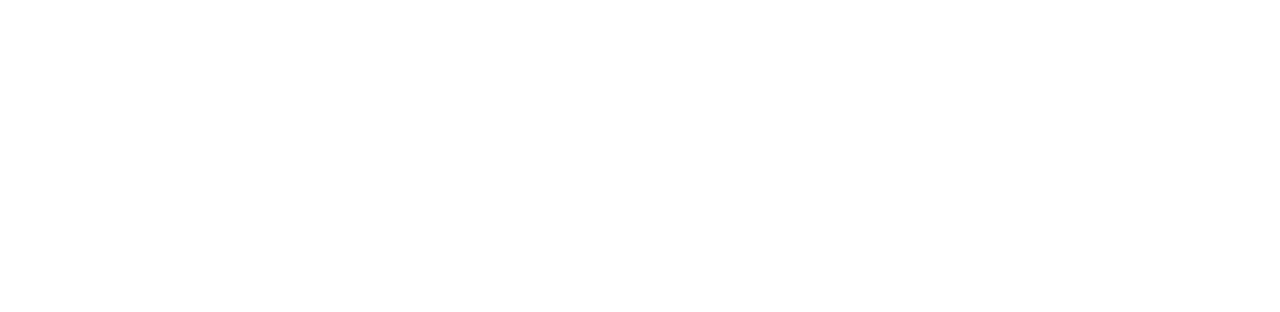
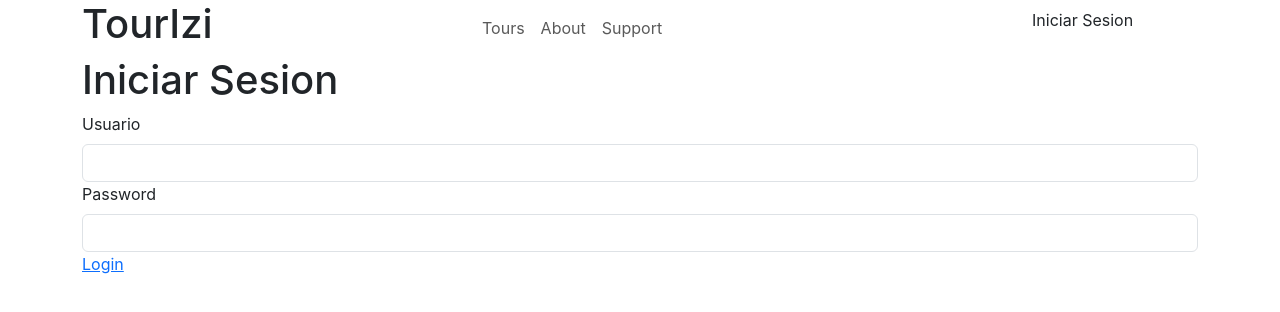
Before and after one commit to JPDPH/ing_software_2, a React (Create React App) app: page /sesion in a window 1280 px wide. Before the commit this address had no page. Shown: the top 312 px of the page. Built offline with nearby package versions, Linux system fonts and the light colour scheme.

Commit message:
actualizar

```diff
--- /dev/null
+++ b/src/Pages/BarraGuia.js
@@ -0,0 +1,15 @@
+const BarraGuia = () => {
+    return(
+        <div class="container">
+            <div className="row">
+
+                <div className="col-4">
+                    <h1>TourIzi</h1>
+                </div>
+
+            </div>
+        </div>
+    );
+}
+
+export default BarraGuia;
--- /dev/null
+++ b/src/Pages/BarraNavega.js
@@ -0,0 +1,44 @@
+
+const BarraNavega = () => {
+    return(
+        <div class="container">
+            <div className="row">
+
+                <div className="col-4">
+                    <h1>TourIzi</h1>
+                </div>
+
+                <div className="col-6">
+                    <nav class="navbar navbar-expand-lg" >
+                        <div class="container-fluid">
+                            <div>
+                                <ul class="navbar-nav">
+                                    <li class="nav-item">
+                                        <a class="nav-link" aria-current="page" href="/">Tours</a>
+                                    </li>
+                                    <li class="nav-item">
+                                        <a class="nav-link" href="#">About</a>
+                                    </li>
+                                    <li class="nav-item">
+                                        <a class="nav-link" href="/guia">Support</a>
+                                    </li>
+                                </ul>
+                            </div>
+                        </div>
+                    </nav>
+                </div>
+
+                <div className="col-2">
+                    <ul class="navbar-nav">
+                        <li class="nav-item">
+                            <a class="nav-link" href="/sesion">Iniciar Sesion</a>
+                        </li>
+                    </ul>
+                </div>
+
+            </div>
+        </div>
+    );
+}
+
+export default BarraNavega;
--- /dev/null
+++ b/src/Pages/Clientes.js
@@ -0,0 +1,39 @@
+
+
+const Clientes = () =>{
+    return(
+        <div>
+            <div className="container">
+                <div className="row">
+                    <div className="col-sm-12 col-md-3 col-lg-3 col-xl-3">
+                    <img src="https://definicion.de/wp-content/uploads/2019/07/perfil-de-usuario.png" className="img-fluid" alt="Image" />
+                    </div>
+                    <div className="col-sm-12 col-md-6 col-lg-6 col-xl-6 shadow">
+                        <h1 className="display-7">Viaja Tumbes</h1>
+                        <h5>Informacion del Cliente:</h5>
+                        <p className="text-justify">
+                            Nombre: Ana Maria
+                        </p>
+                        <p className="text-justify">
+                            Apellidos: Aquino Diaz
+                        </p>
+                        <p className="text-justify">
+                            Número: 908767121
+                        </p>
+                        <p className="text-justify">
+                            Cantidad de Personas: 2
+                        </p>
+                        <p className="text-justify">
+                            Horario: 07:00 a 18:00
+                        </p>
+                    </div>
+                </div>
+                <br />
+
+            </div>
+        </div>
+    );
+
+}
+
+export default Clientes;
--- /dev/null
+++ b/src/Pages/ListaViajes.js
@@ -0,0 +1,49 @@
+import "./css/style.css"
+
+const Lista = () => {
+    return(
+        <div>
+            <div className="container">
+                <div className="row">
+                    <div className="col-sm-12 col-md-3 col-lg-3 col-xl-3 shadow">
+                        <img src="https://definicion.de/wp-content/uploads/2019/07/perfil-de-usuario.png" className="img-fluid" alt="Image" />
+                    </div>
+                    <div className="col-sm-12 col-md-3 col-lg-3 col-xl-3 shadow">
+                        <h1 className="display-7">Viaja Tumbes</h1>
+                        <h5>Informacion del Guia:</h5>
+                        <p className="text-justify">
+                            Nombre: Juan Carlos
+                        </p>
+                        <p className="text-justify">
+                            Apellidos: Espinoza Gutierrez
+                        </p>
+                        <p className="text-justify">
+                            Número: 987654321
+                        </p>
+                        <p className="text-justify">
+                            Calificacion: ⭐⭐⭐⭐⭐
+                        </p>
+                    </div>
+                    <div className="col-sm-12 col-md-6 col-lg-6 col-xl-6 shadow">
+                        <h1 className="display-7">Informacion del Servicio</h1>
+                        <p className="text-justify">
+                            El recorrido comienza de:
+                        </p>
+                        <p className="text-justify">
+                            Punto A - Punto B - Punto C - Punto A - Punto B - Punto C - Punto A - Punto B - Punto C
+                            Punto A - Punto B - Punto C - Punto B - Punto A - Punto B - Punto C - Punto A - Punto B
+                        </p>
+                        <p>Max. Cantidad de personas: 5</p>
+                        <p>Tipo de Vehiculo: Camioneta</p>
+                        <p>Horario: 07:00 a 18:00</p>
+                    </div>
+                </div>
+                <br />
+            </div>
+        </div>
+
+    );
+}
+
+
+export default Lista;
--- /dev/null
+++ b/src/Pages/PantallaGuia.js
@@ -0,0 +1,22 @@
+import BarraGuia from "./BarraGuia";
+import Clientes from "./Clientes";
+
+const PGuia = () =>{
+    return(
+        <div>
+            <BarraGuia></BarraGuia>
+            <div>
+                <Clientes></Clientes>
+                <Clientes></Clientes>
+                <Clientes></Clientes>
+                <Clientes></Clientes>
+                <Clientes></Clientes>
+                <Clientes></Clientes>
+            </div>
+        </div>
+
+    );
+
+}
+
+export default PGuia;
--- /dev/null
+++ b/src/Pages/PantallaPrincipal.js
@@ -0,0 +1,19 @@
+import BarraNavega from "./BarraNavega";
+import Lista from "./ListaViajes";
+
+const PPrincipal = () => {
+    return(
+        <div>
+            <BarraNavega></BarraNavega>
+            <div className="container">
+                <Lista></Lista>
+
+                <Lista></Lista>
+                <Lista></Lista>
+            </div>
+        </div>
+    );
+
+}
+
+export default PPrincipal;
--- /dev/null
+++ b/src/Pages/css/style.css
@@ -0,0 +1,3 @@
+.text-justify {
+    text-align: justify;
+}
--- /dev/null
+++ b/src/Pages/iniciar_sesion.js
@@ -0,0 +1,30 @@
+import BarraNavega from "./BarraNavega";
+
+const Sesion = () => {
+    return(
+        <div>
+            <BarraNavega></BarraNavega>
+            <div className="container">
+                <div>
+                    <h1>Iniciar Sesion</h1>
+                    <div>
+                        <label className="form-label">
+                            Usuario
+                        </label>
+                        <input className="form-control" />
+                    </div>
+                    <div>
+                        <label className="form-label">
+                        Password
+                        </label>
+                        <input type="password" className="form-control"  />
+                    </div>
+                </div>
+                <a href="#" >Login</a>
+            </div>
+        </div>
+    );
+
+}
+
+export default Sesion;
--- a/src/index.js
+++ b/src/index.js
@@ -2,8 +2,11 @@ import React from 'react';
 import ReactDOM from 'react-dom/client';
 import { BrowserRouter, Route, Routes } from 'react-router-dom';
 import './index.css';
-import App from './App';
-import Prueba from './Prueba';
+//import App from './App';
+//paginas creadas
+import Sesion from './Pages/iniciar_sesion';
+import PPrincipal from './Pages/PantallaPrincipal';
+import PGuia from './Pages/PantallaGuia';
 import reportWebVitals from './reportWebVitals';
 
 const root = ReactDOM.createRoot(document.getElementById('root'));
@@ -11,8 +14,9 @@ root.render(
   <React.StrictMode>
     <BrowserRouter>
       <Routes>
-        <Route path='/' element={<App/>}/>
-        <Route path='/otro' element={<Prueba/>}/>
+        <Route path='/' element={<PPrincipal />} />
+        <Route path='/sesion' element={<Sesion />} />
+        <Route path='/guia' element={<PGuia/>}/>
       </Routes>
     </BrowserRouter>
   </React.StrictMode>
```
